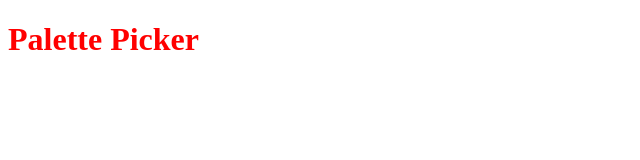
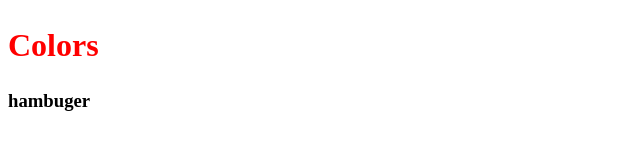
Before and after one commit to marcusp619/palette-picker, a website: page public/index.html in a window 1280 px wide. Shown: the whole page, without its empty margins (0-640 px from the left). Drawn offline with Linux system fonts and the light colour scheme.

Commit message:
start HTML structure

```diff
--- a/public/index.html
+++ b/public/index.html
@@ -6,7 +6,12 @@
     <link href="css/styles.css" rel="stylesheet">
   </head>
   <body>
-    <h1>Palette Picker</h1>
+    <aside>
+      <h1>Colors</h1>
+    </aside>
+    <header>
+      <h3>hambuger</h3>
+    </header>
 
     <script type="text/javascript" src="js/scripts.js"></script>
   </body>
```
